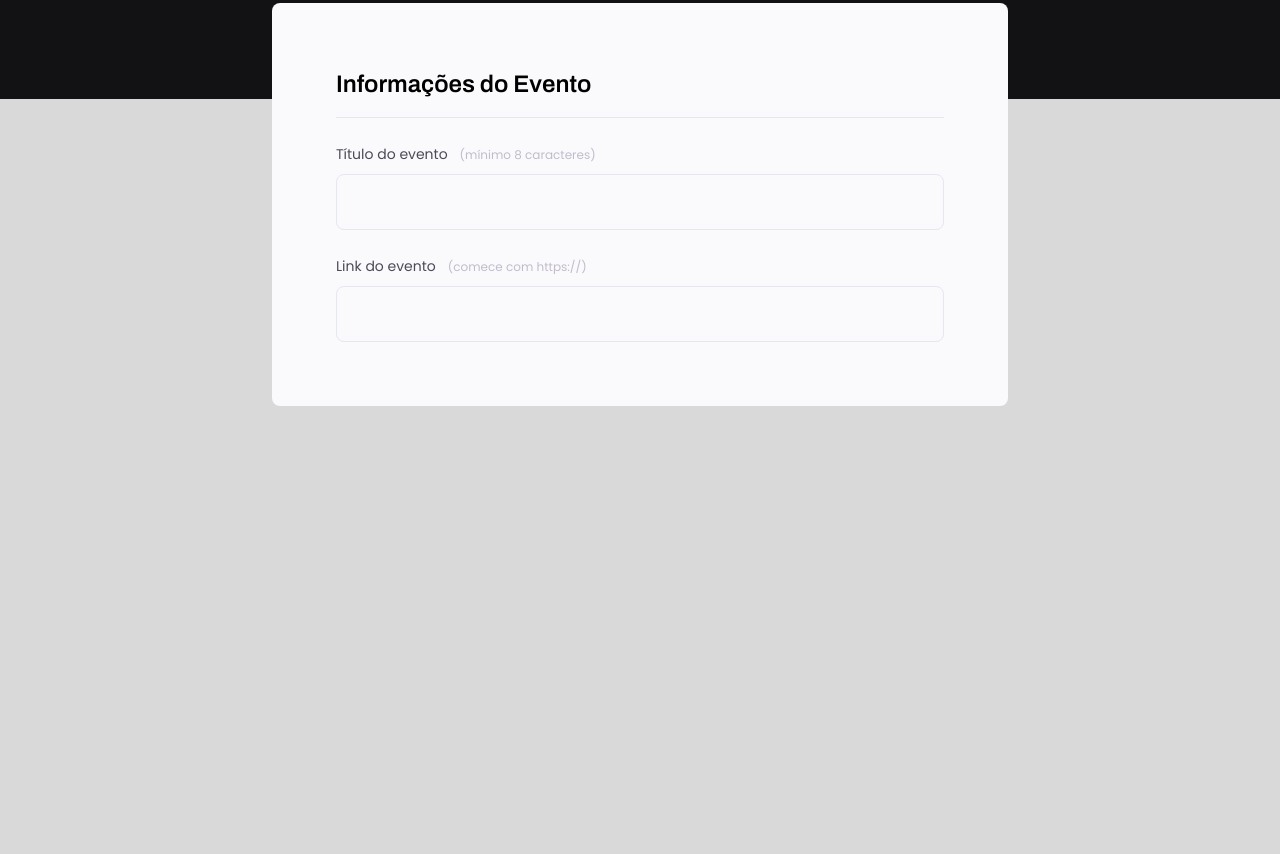
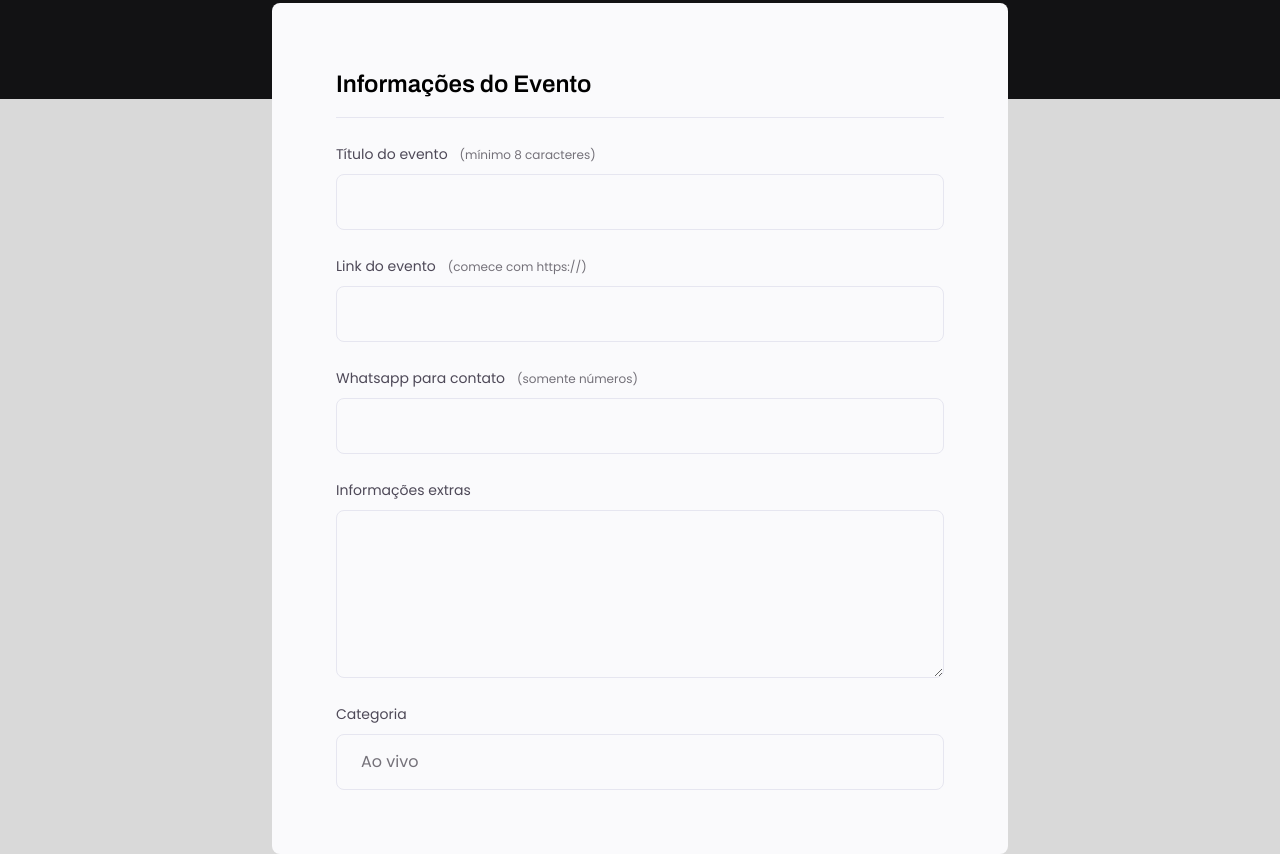
Before and after one commit to bruna15limaa/Crie-seu-evento, a plain HTML site: page index.html in a window 1280 px wide. Shown: the part 269-1123 px from the top of the page. Before the commit the page ends 800 px from the top, so only its background shows below. Drawn offline with Linux system fonts and the light colour scheme.

Commit message:
categoria

```diff
--- a/index.html
+++ b/index.html
@@ -27,8 +27,30 @@
 
                     <div class="input-wrapper">
                         <label for="event-link">Link do evento<span>(comece com https://)</span></label>
-                        <input type="text" id="event-link"/>
+                        <input type="url" id="event-link"/>
                     </div>
+
+                    <div class="input-wrapper">
+                        <label for="event-whatsapp">Whatsapp para contato<span>(somente números)</span></label>
+                        <input type="number" id="event-whatsapp"/>
+                    </div>
+
+                    <div class="input-wrapper">
+                        <label for="event-info">Informações  extras</label>
+                        <textarea id="event-info"></textarea>
+                    </div>
+
+                    <div class="input-wrapper">
+                        <label for="event-category">Categoria</label>
+                        <select id="event-category">
+                            <option value="live">Ao vivo</option>
+                            <option value="podcast">Podcast</option>
+                            <option value="mentorship">Mentoria</option>
+
+                        </select>
+
+                    </div>
+
                 </div>
 
 
--- a/style.css
+++ b/style.css
@@ -94,18 +94,30 @@ fieldset legend {
 
 .input-wrapper label span {
     margin-left: 12px;
-    color: #C1BCCC;
+    color: #747179;
     font-size: 12px;
     line-height: 20px;
 }
 
-.input-wrapper input {
+.input-wrapper input, .input-wrapper textarea, .input-wrapper select {
     border-radius: 8px;
-    border: 1px solid var(--Back-Lines-in-white, #E6E6F0);
-    background: var(--Shapes-02, #FAFAFC);
+    border: 1px solid  #E6E6F0;
+    background: #FAFAFC;
     height: 56px;
-    padding: 0, 24px;
-    color:  #C1BCCC;
+    padding-left: 24px;
+    color:  #747179;
     font-size: 16px;
     line-height: 26px;
 }
+
+.input-wrapper textarea {
+    padding: 0;
+    height: 168px;
+}
+
+.input-wrapper select {
+    appearance: none;
+    -moz-appearance: none;
+    -webkit-appearance: none;
+    -ms-appearance: none;
+}
```
